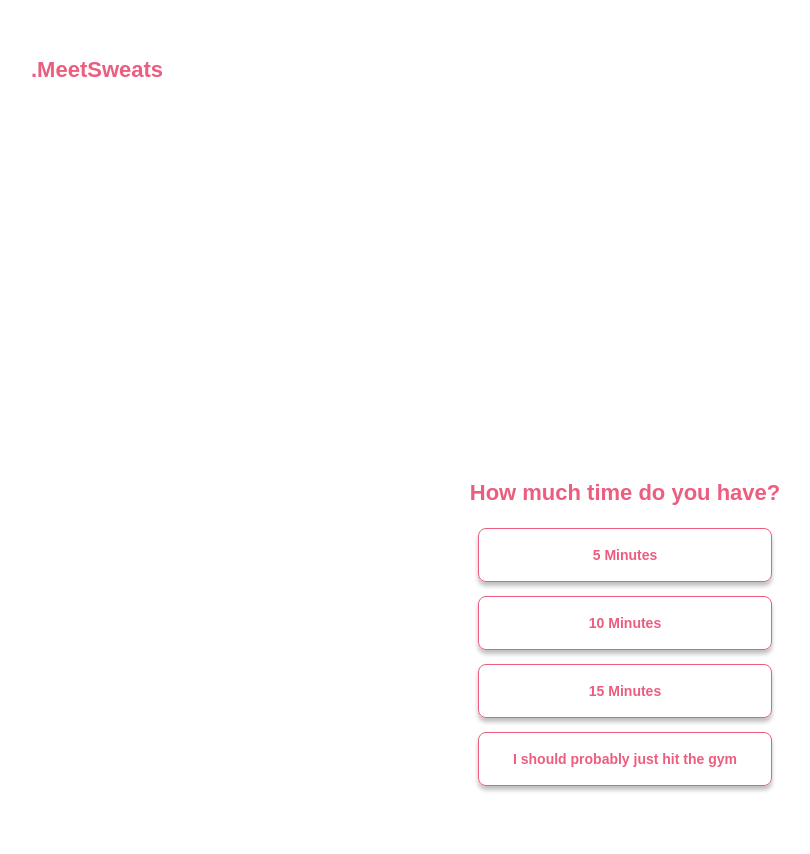
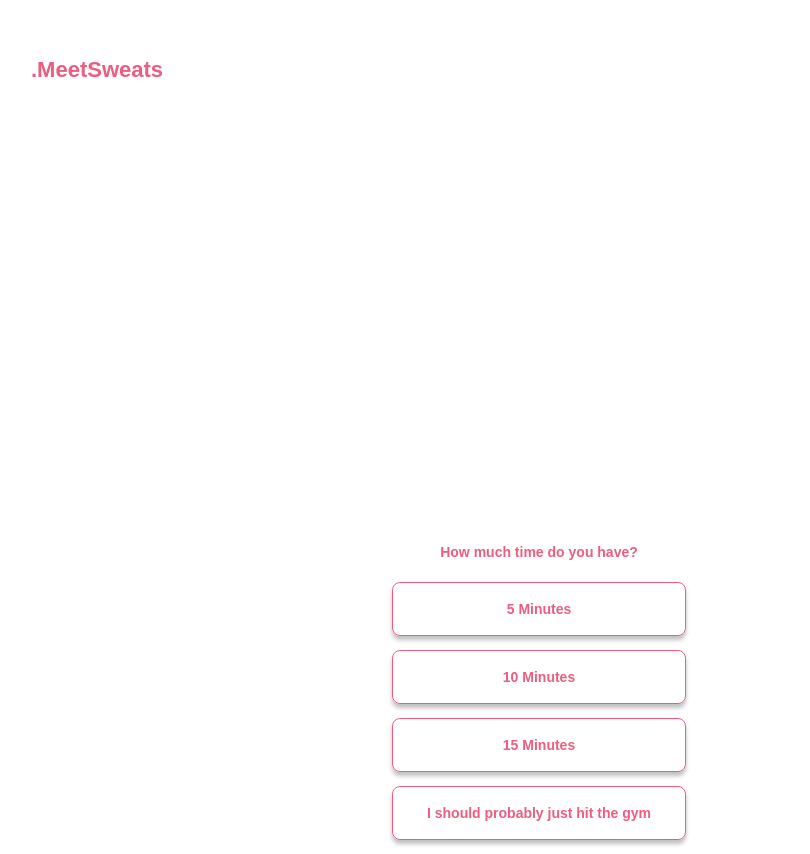
Before and after one commit to puentebravo/trackit, a React (Create React App) app in the folder client/: page /home in a window 1280 px wide. Shown: the whole page, without its empty margins (15-825 px from the left). Before the commit the page ends 800 px from the top, so only its background shows below. Built offline with nearby package versions, Linux system fonts and the light colour scheme; the HTML template or start-up script is replaced by a standard one.

Commit message:
Adjusted styles for homepage, bubble text

```diff
--- a/client/src/pages/home/home.css
+++ b/client/src/pages/home/home.css
@@ -40,7 +40,6 @@
   font-style: normal;
   font-weight: 750;
   line-height: normal;
-  background: linear-gradient(90deg, #ec5d7f 5%, rgba(236, 93, 127, 0) 69.66%);
   background-clip: text;
   -webkit-background-clip: text;
   -webkit-text-fill-color: transparent;
@@ -113,7 +112,8 @@
 }
 
 #timeContainer {
-  margin-top: 45vh;
+  margin-top: 54vh;
+  margin-left: 42px;
 }
 
 .loadSection {
@@ -171,15 +171,25 @@
 }
 
 #repsHeader,
-#minHeader,
 #loadHeader {
   font-family: "Helvetica Neue LT Std", sans-serif;
-  text-align: center;
+  text-align: left;
   color: var(--pink);
   font-size: 22px;
   font-style: normal;
   font-weight: 750;
   line-height: normal;
+}
+
+#minHeader {
+  font-family: "Helvetica Neue LT Std", sans-serif;
+  text-align: center;
+  color: var(--pink);
+  font-size: 14px;
+  font-style: normal;
+  font-weight: 750;
+  line-height: normal;
+  margin-bottom: 22px;
 }
 
 /* Loading bar style */
```
